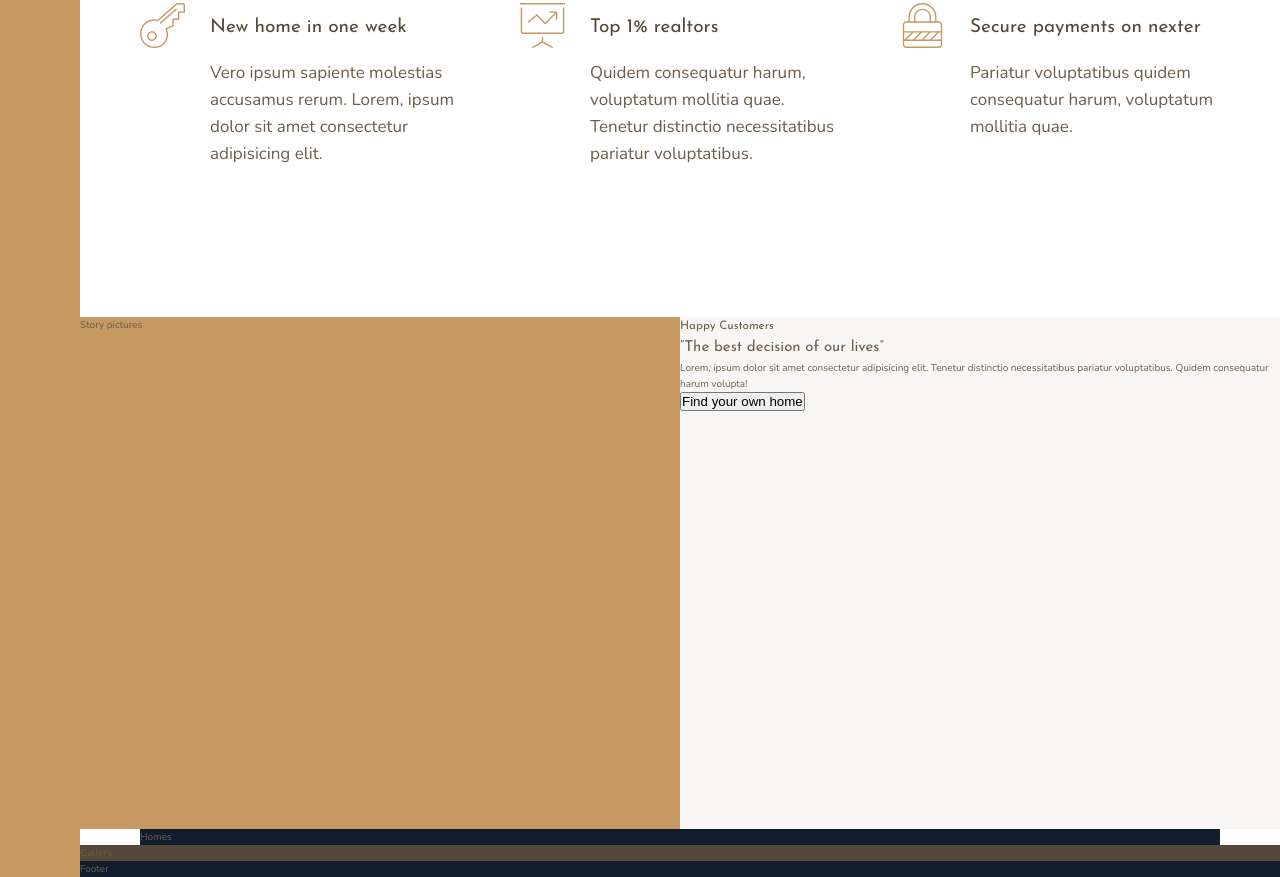
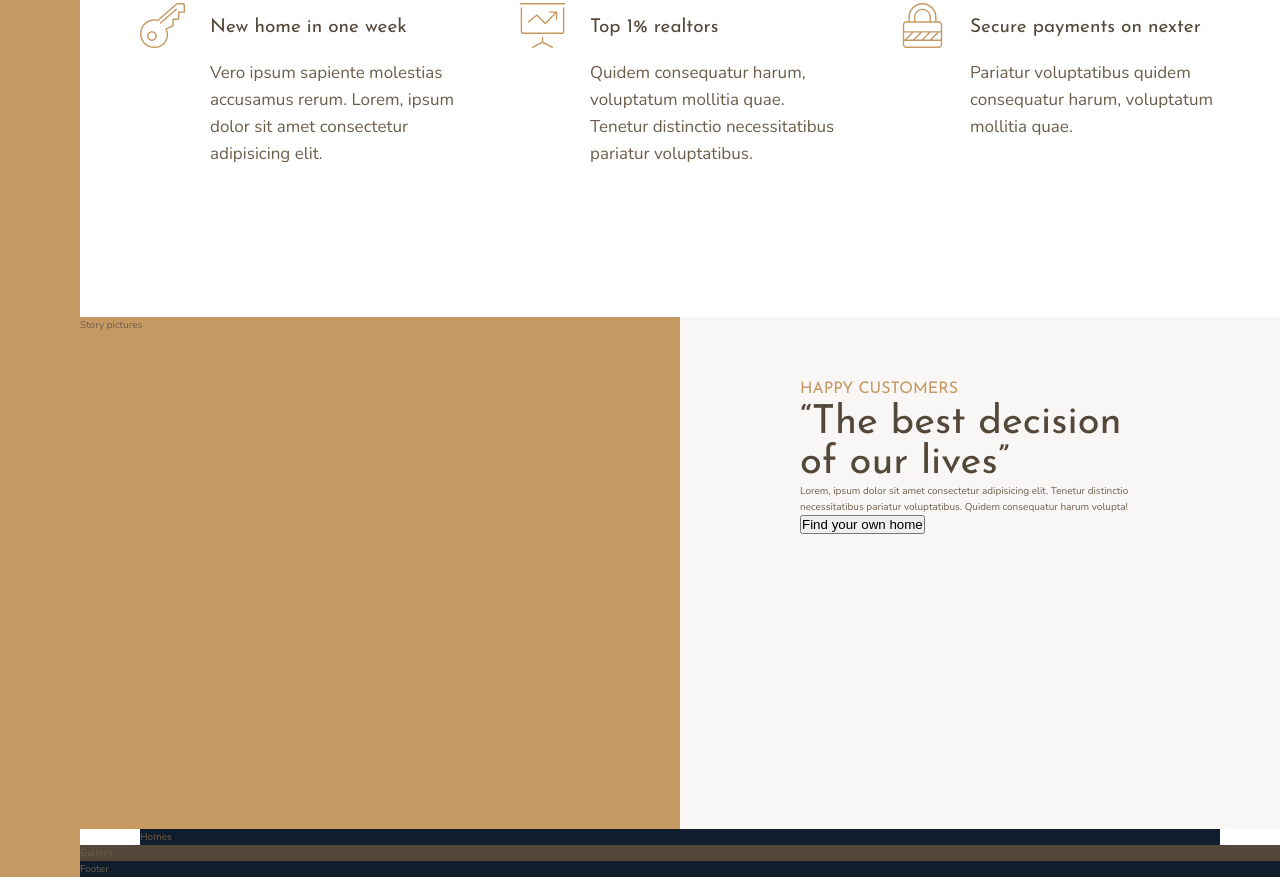
Before and after one commit to NwaguChima/nexter-ui, a website: page index.html in a window 1280 px wide. Shown: the part 991-1868 px from the top of the page. Drawn offline with nearby package versions, Linux system fonts and the light colour scheme; files that its build step writes are made by us from their sources.

Commit message:
styled header

```diff
--- a/index.html
+++ b/index.html
@@ -87,7 +87,9 @@
     <div class="story__pictures">Story pictures</div>
     <div class="story__content">
       <h3 class="heading-3">Happy Customers</h3>
-      <h2 class="heading-2">&ldquo;The best decision of our lives&rdquo;</h2>
+      <h2 class="heading-2 heading-2--dark">
+        &ldquo;The best decision of our lives&rdquo;
+      </h2>
       <p class="story__text">
         Lorem, ipsum dolor sit amet consectetur adipisicing elit. Tenetur
         distinctio necessitatibus pariatur voluptatibus. Quidem consequatur
--- a/sass/_story.scss
+++ b/sass/_story.scss
@@ -7,5 +7,7 @@
   &__content {
     background-color: $color-grey-light-1;
     grid-column: col-start 5 / full-end;
+
+    padding: 6rem 12rem;
   }
 }
--- a/sass/_typography.scss
+++ b/sass/_typography.scss
@@ -9,10 +9,24 @@
 
 .heading-2 {
   @extend %heading;
+  font-size: 4rem;
+  font-size: italic;
+  line-height: 1;
+
+  &--light {
+    color: $color-grey-light-1;
+  }
+
+  &--dark {
+    color: $color-grey-dark-1;
+  }
 }
 
 .heading-3 {
   @extend %heading;
+  font-size: 1.6rem;
+  color: $color-primary;
+  text-transform: uppercase;
 }
 
 .heading-4 {
```
